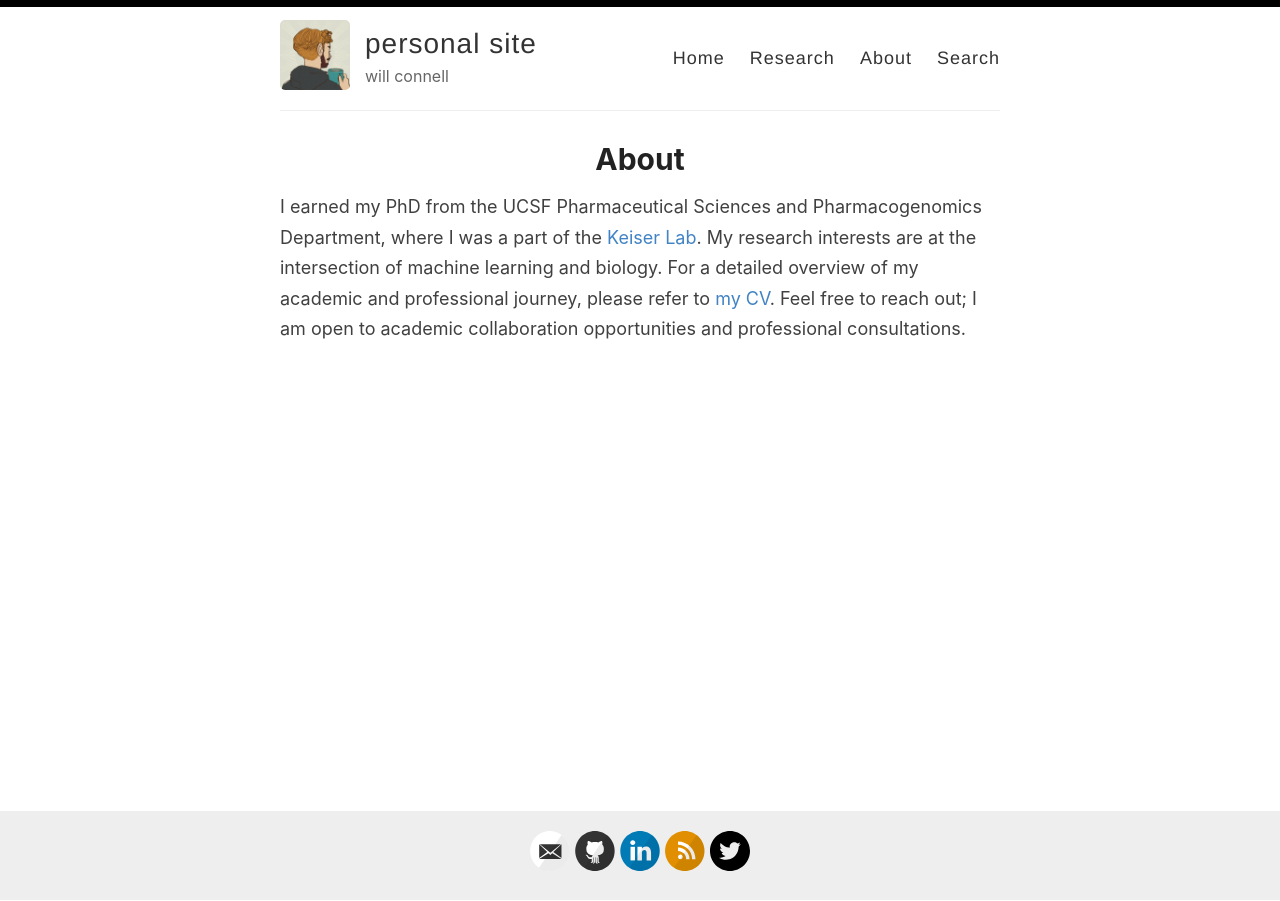
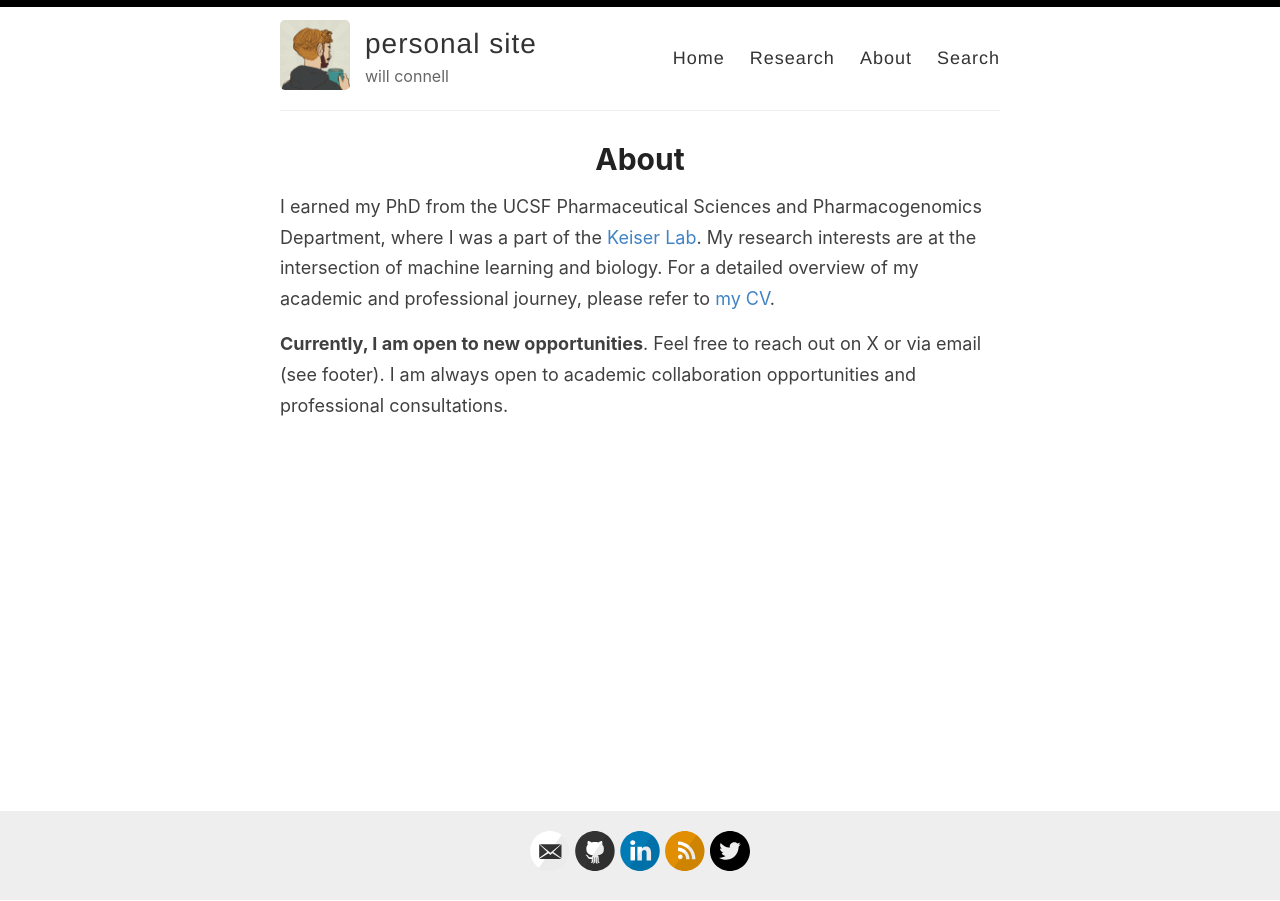
Before and after one commit to wconnell/wconnell.github.io, a Jekyll site: the page built from _pages/about.md, in a window 1280 px wide. Built offline with Jekyll 4.4.1, drawn with Linux system fonts in a browser that asks for light colours.

Commit message:
fix dois; update about

```diff
--- a/_pages/about.md
+++ b/_pages/about.md
@@ -4,4 +4,6 @@ title: About
 permalink: /about/
 ---
 
-I earned my PhD from the UCSF Pharmaceutical Sciences and Pharmacogenomics Department, where I was a part of the [Keiser Lab](https://www.keiserlab.org/). My research interests are at the intersection of machine learning and biology. For a detailed overview of my academic and professional journey, please refer to [my CV](../docs/cv.pdf). Feel free to reach out; I am open to academic collaboration opportunities and professional consultations.
+I earned my PhD from the UCSF Pharmaceutical Sciences and Pharmacogenomics Department, where I was a part of the [Keiser Lab](https://www.keiserlab.org/). My research interests are at the intersection of machine learning and biology. For a detailed overview of my academic and professional journey, please refer to [my CV](../docs/cv.pdf).
+
+**Currently, I am open to new opportunities**. Feel free to reach out on X or via email (see footer). I am always open to academic collaboration opportunities and professional consultations.
```
Also changed, not shown: _pages/research.md (+2 -2 lines).
